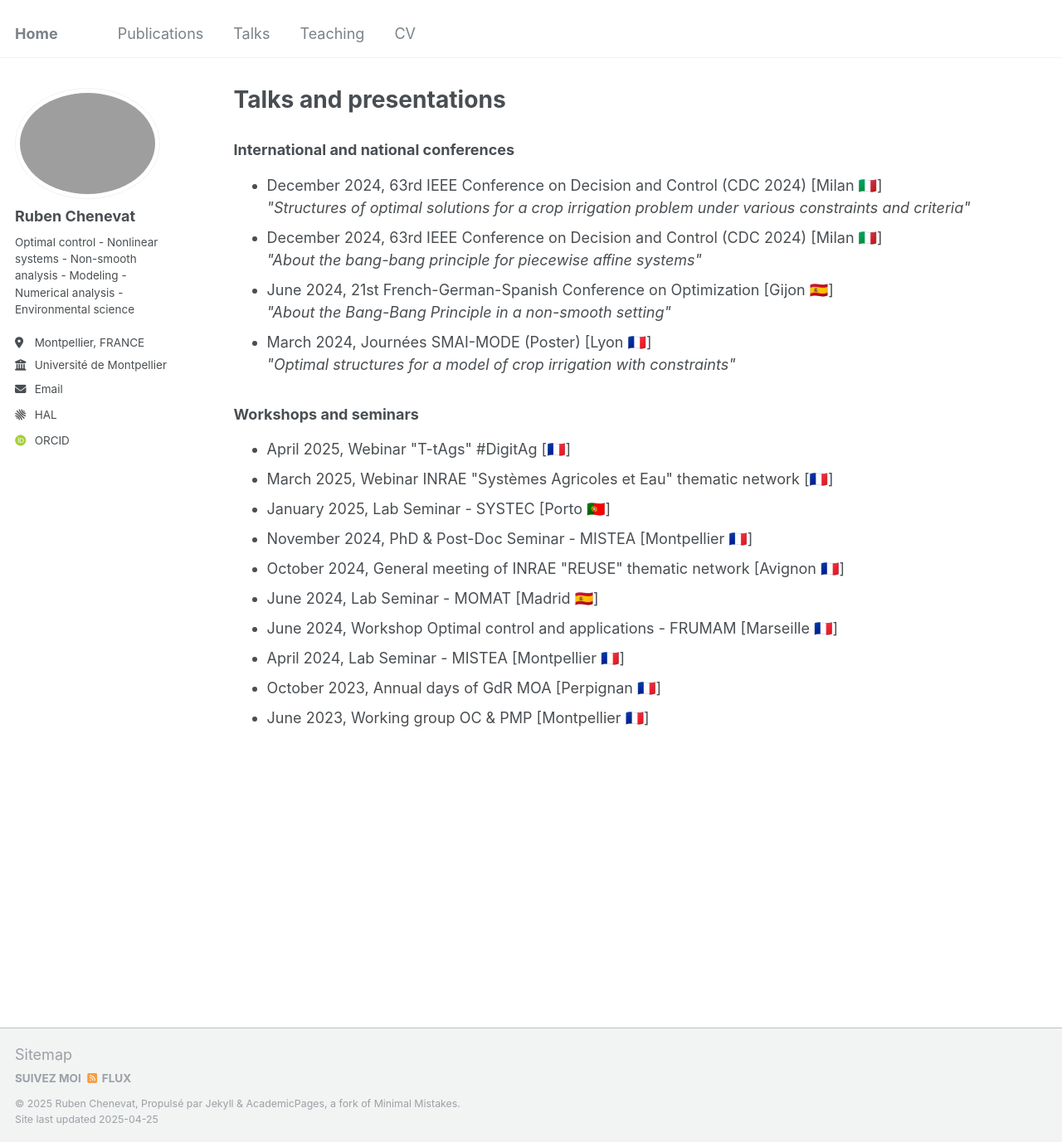
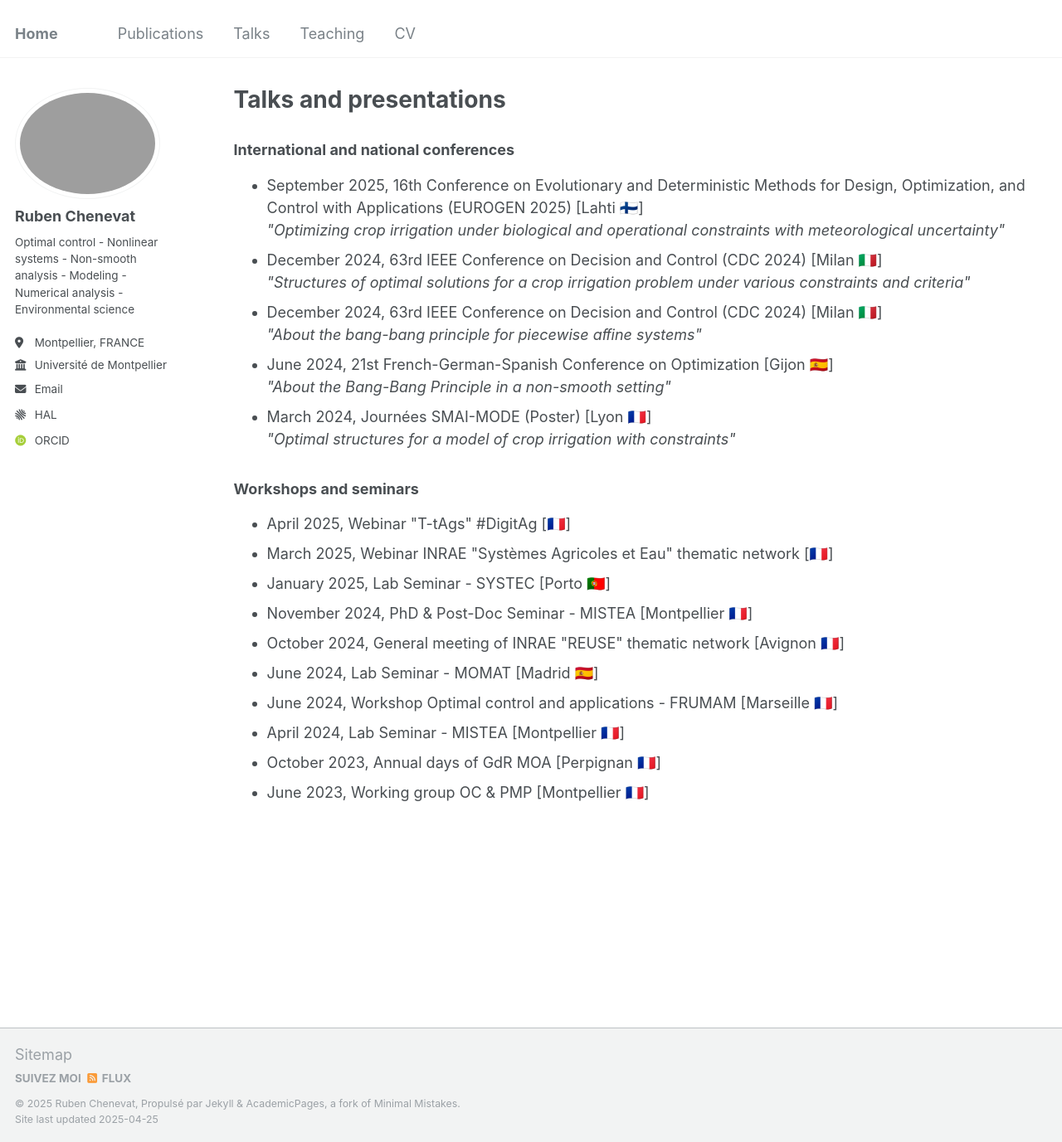
Before and after one commit to rubenchenevat/rubenchenevat.github.io, a Jekyll site: the page built from _pages/talks.html, in a window 1280 px wide and 1377 px high. Shown: the whole window at 83% size. Built offline with Jekyll 4.4.1, drawn with Linux system fonts in a browser that asks for light colours; some web fonts are replaced.

Commit message:
Update talks.html

```diff
--- a/_pages/talks.html
+++ b/_pages/talks.html
@@ -19,6 +19,10 @@ author_profile: true
 <h3>International and national conferences</h3>
 
 <ul>
+    <li>
+      September 2025, 16th Conference on Evolutionary and Deterministic Methods for Design, Optimization, and Control with Applications (EUROGEN 2025) [Lahti 🇫🇮]<br>
+      <em>"Optimizing crop irrigation under biological and operational constraints with meteorological uncertainty"</em>
+    </li>
     <li>
       December 2024, 63rd IEEE Conference on Decision and Control (CDC 2024) [Milan 🇮🇹]<br>
       <em>"Structures of optimal solutions for a crop irrigation problem under various constraints and criteria"</em>
```
